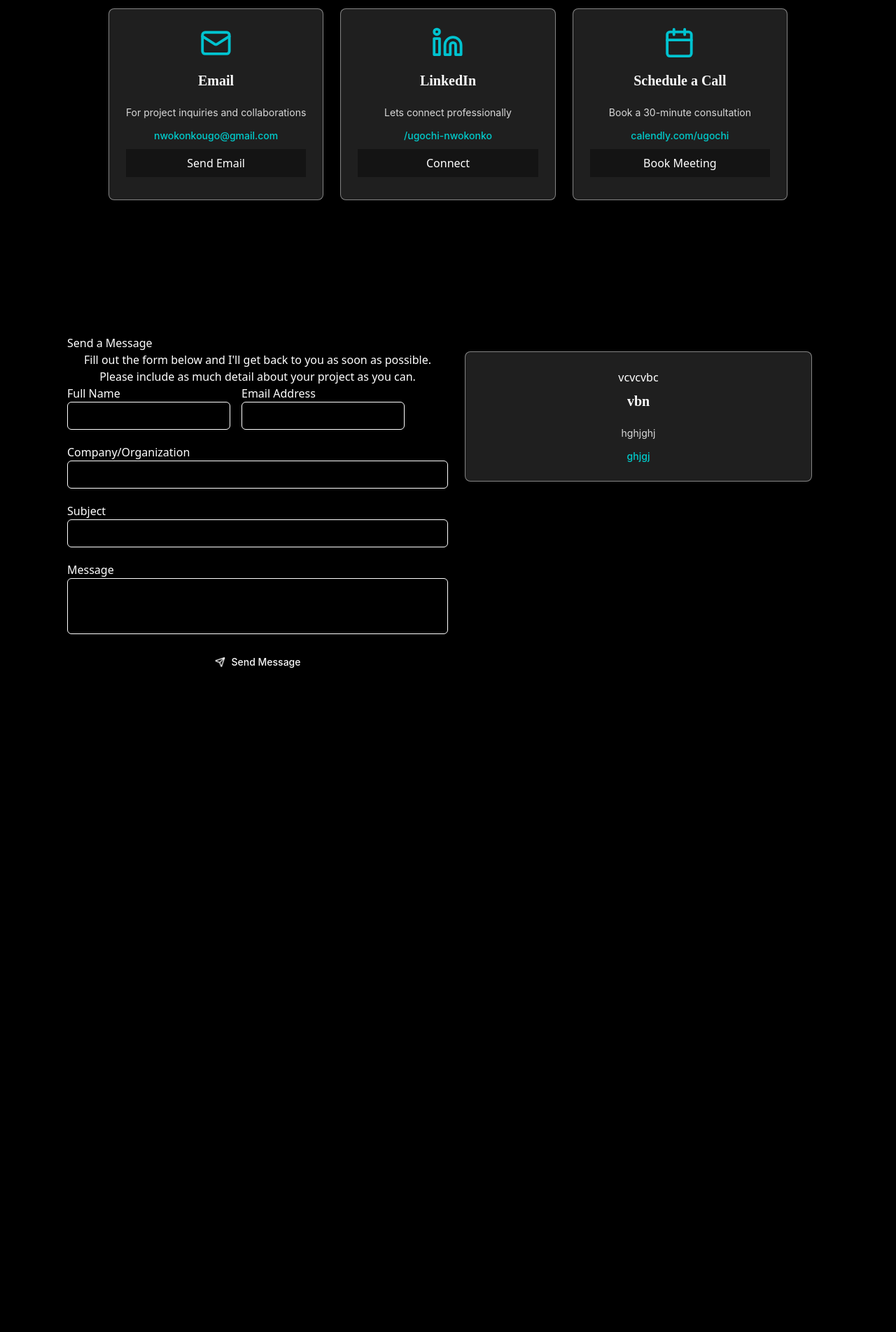
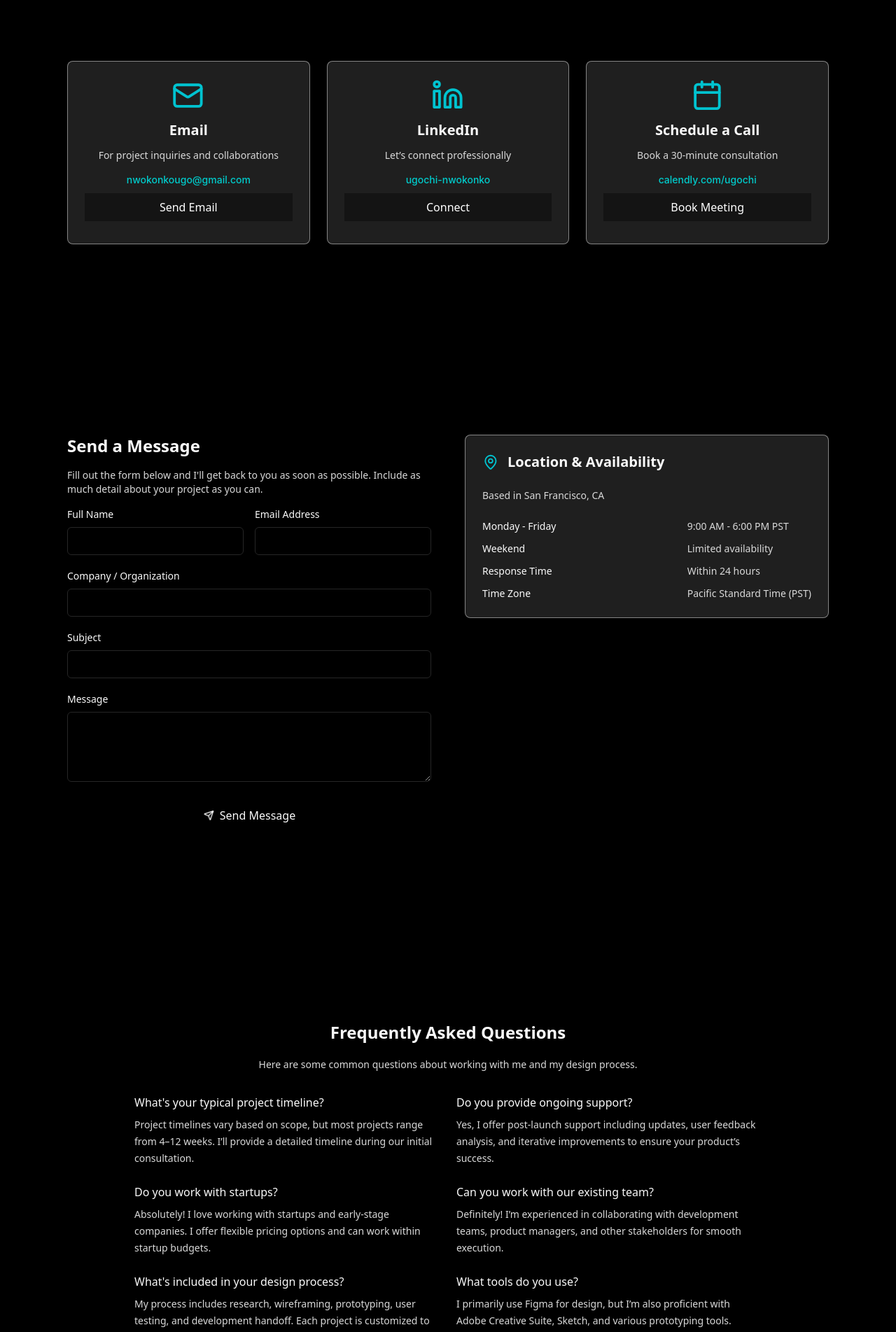
Before and after one commit to MOYIN-21/Portfolio-Website, a React (Vite) app: page /contact in a window 1280 px wide. Shown: the part 380-2283 px from the top of the page at 70% size. Before the commit the page ends 1578 px from the top, so only its background shows below. Built offline with nearby package versions, Linux system fonts and the light colour scheme.

Commit message:
contact done

```diff
--- a/src/components/Sections/Contact.jsx
+++ b/src/components/Sections/Contact.jsx
@@ -1,140 +1,212 @@
-import React from 'react'
-import email from "../../assets/email.svg";
-import LinkedIn from "../../assets/LinkedIn.svg";
+import React from 'react';
+import email from '../../assets/email.svg';
+import LinkedIn from '../../assets/LinkedIn.svg';
 import calendarschedule from '../../assets/calendarschedule.svg';
 import Send from '../../assets/send.png';
-
+import Location from '../../assets/Location.svg';
+import FooterCTASection from '../reusables/FooterCTASection';
 
 const cards = [
   {
-      icon: <img src={email} alt="Strategy" className="w-12 h-12 mx-auto mb-2" />,
+    icon: email,
     title: 'Email',
     description: 'For project inquiries and collaborations',
     com: 'nwokonkougo@gmail.com',
-      buttonText: "Send Email",
-      link:"https://www.linkedin.com/in/ugochi-nwokonko/"
+    buttonText: 'Send Email',
+    link: 'mailto:nwokonkougo@gmail.com',
   },
   {
-      icon: <img src={LinkedIn} alt="Leadership" className="w-12 h-12  mx-auto mb-2" />,
+    icon: LinkedIn,
     title: 'LinkedIn',
-      description: 'Lets connect professionally',
-      com: '/ugochi-nwokonko',
-      buttonText: "Connect",
-      link: "https://www.linkedin.com/in/ugochi-nwokonko/"
+    description: 'Let’s connect professionally',
+    com: 'ugochi-nwokonko',
+    buttonText: 'Connect',
+    link: 'https://www.linkedin.com/in/ugochi-nwokonko/',
   },
   {
-      icon: <img src={calendarschedule} alt="Schedule" className="w-12 h-12 mx-auto mb-2" />,
+    icon: calendarschedule,
     title: 'Schedule a Call',
     description: 'Book a 30-minute consultation',
     com: 'calendly.com/ugochi',
     buttonText: 'Book Meeting',
-      link: 'https://calendly.com/ugochi/30min'
-    }
+    link: 'https://calendly.com/ugochi/30min',
+  },
+];
+
+const faqs = [
+  {
+    question: "What's your typical project timeline?",
+    answer:
+      "Project timelines vary based on scope, but most projects range from 4–12 weeks. I’ll provide a detailed timeline during our initial consultation.",
+  },
+   {
+    question: 'Do you provide ongoing support?',
+    answer:
+      'Yes, I offer post-launch support including updates, user feedback analysis, and iterative improvements to ensure your product’s success.',
+  },
+  {
+    question: 'Do you work with startups?',
+    answer:
+      'Absolutely! I love working with startups and early-stage companies. I offer flexible pricing options and can work within startup budgets.',
+  },
+   {
+    question: 'Can you work with our existing team?',
+    answer:
+      'Definitely! I’m experienced in collaborating with development teams, product managers, and other stakeholders for smooth execution.',
+  },
+  {
+    question: "What's included in your design process?",
+    answer:
+      'My process includes research, wireframing, prototyping, user testing, and development handoff. Each project is customized to your needs.',
+  },
+  {
+    question: 'What tools do you use?',
+    answer:
+      'I primarily use Figma for design, but I’m also proficient with Adobe Creative Suite, Sketch, and various prototyping tools.',
+  },
 ];
 
 const Contact = () => {
-
-  const handleSubmit=()=>{
-
-  }
+  const handleSubmit = () => {};
 
   return (
-     <section id="contact"
-    className="min-h-screen px-4 md:px-16  lg:px-24 flex flex-col items-center space-y-20 py-10 pt-30"
+    <section
+      id="contact"
+      className="min-h-screen px-4 sm:px-8 md:px-16 lg:px-24 flex flex-col items-center space-y-20 py-10 pt-30"
     >
-       <div className="flex flex-col text-center space-y-48 ">
-         <p className="text-semantic-heading1 leading-10 md:text-7xl text-2xl">
-          Let's <span className='text-[#00CCCC]'>Connect</span>
-        </p>
+      <div className="text-center">
+        <h2 className="text-3xl md:text-6xl font-semibold leading-tight">
+          Let's <span className="text-[#00CCCC]">Connect</span>
+        </h2>
+      </div>
 
-         <div className="flex flex-col">
-            <div className="grid grid-cols-1 md:grid-cols-3 gap-6 max-w-6xl mx-auto mt-10">
-              {cards.map((card, index) => (
-                <div key={index} className="border space-y-2 border-[#EBEBEB80] bg-[#1F1F1F]  rounded-lg p-6 text-center">
-                  <div className="flex justify-center"> {card.icon}</div>
-                  <p className="text-[#FAFAFA] mt-2 Text-playfair-display-semiBold text-xl leading-7">{card.title}</p>
-                  <p className="text-[#D9D9D9] pt-3 text-inter-regular text-sm leading-6">{card.description}</p>
-                  <a className="text-[14px] leading-5 text-[#00CCCC] text-inter-medium"> {card.com}
-                  </a>
-                <div className='py-2'>
-                   <a
-                    href={card.link}
-                    target="_blank"
-                    rel="noopener noreferrer"
+      <div className="grid grid-cols-1 md:pt-48 pt-10 sm:grid-cols-2 md:grid-cols-3 gap-6 w-full max-w-6xl">
+        {cards.map((card, i) => (
+          <div
+            key={i}
+            className="border border-[#EBEBEB80] bg-[#1F1F1F] rounded-lg p-6 text-center space-y-3 hover:scale-[1.02] transition-transform duration-200"
           >
-                    <button className="bg-[#141414] cursor-pointer text-white w-full px-4 py-2 items-center justify-center">
-                      {card.buttonText}
-                    </button>
-                  </a>
-                </div>
+            <img src={card.icon} alt={card.title} className="w-12 h-12 mx-auto" />
+            <h3 className="text-xl text-[#FAFAFA] font-semibold">{card.title}</h3>
+            <p className="text-sm text-[#D9D9D9]">{card.description}</p>
+            <a className="text-[14px] leading-5 text-[#00CCCC] text-inter-medium"> {card.com} </a>
+            <div className='py-2'> <a href={card.link} target="_blank" rel="noopener noreferrer" > <button className="bg-[#141414] cursor-pointer text-white w-full px-4 py-2 items-center justify-center"> {card.buttonText} </button> </a> </div>
           </div>
         ))}
       </div>
 
-            <div
-              className="flex flex-col md:flex-row w-full max-w-7xl py-48 overflow-hidden"
-            >
-              <div className="hidden md:block w-1/2">
-                <p className='flex justify-start'>Send a Message</p>
-                <p>Fill out the form below and I'll get back to you as soon as possible. Please include as much detail about your project as you can.</p>
+      <div className="flex flex-col md:flex-row gap-12 w-full max-w-6xl pt-10 md:pt-48">
+        <div className="flex-1 space-y-4">
+          <h3 className="text-2xl text-[#FAFAFA] font-semibold">Send a Message</h3>
+          <p className="text-sm text-[#D9D9D9]">
+            Fill out the form below and I'll get back to you as soon as possible. Include as much
+            detail about your project as you can.
+          </p>
 
-                <form>
-                  <div className='flex flex-col space-y-5'>
-                    <div className='flex flex-row gap-4 w-full'>
-                      <div>
-                        <p className='flex justify-start'> Full Name</p>
-                        <input type="text" name="" id="" className='border boder-[#262626] h-10 w-full rounded-md' />
+          <form className="space-y-5">
+            <div className="flex flex-col md:flex-row gap-4">
+              <div className="flex-1 space-y-2">
+                <p className="text-[#FAFAFA] text-sm">Full Name</p>
+                <input
+                  type="text"
+                  className="border border-[#262626] bg-transparent text-white h-10 w-full rounded-md px-3"
+                />
               </div>
-                      <div>
-                        <p className='flex justify-start'>Email Address</p>
-                        <input type="email" name="" id="" className='border boder-[#262626] h-10 w-full rounded-md' />
+              <div className="flex-1 space-y-2">
+                <p className="text-[#FAFAFA] text-sm">Email Address</p>
+                <input
+                  type="email"
+                  className="border border-[#262626] bg-transparent text-white h-10 w-full rounded-md px-3"
+                />
               </div>
             </div>
 
-                    <div>
-                      <p className='flex justify-start'> Company/Organization</p>
-                      <input type="text" name="" id="" className='border boder-[#262626] h-10 w-full rounded-md' />
+            <div className='space-y-2'>
+              <p className="text-[#FAFAFA] text-sm">Company / Organization</p>
+              <input
+                type="text"
+                className="border border-[#262626] bg-transparent text-white h-10 w-full rounded-md px-3"
+              />
             </div>
 
-                    <div>
-                      <p className='flex justify-start'>Subject</p>
-                      <input type="text" name="" id="" className='border boder-[#262626] h-10 w-full rounded-md' />
+            <div className='space-y-2'>
+              <p className="text-[#FAFAFA] text-sm">Subject</p>
+              <input
+                type="text"
+                className="border border-[#262626] bg-transparent text-white h-10 w-full rounded-md px-3"
+              />
             </div>
 
-                    <div>
-                      <p className='flex justify-start'>Message</p>
-                      <input type="text" name="" id="" className='border boder-[#262626] max-h-32 min-h-20 w-full rounded-md' />
+            <div className='space-y-2'>
+              <p className="text-[#FAFAFA] text-sm">Message</p>
+              <textarea
+                className="border border-[#262626] bg-transparent text-white w-full rounded-md p-3 min-h-[100px]"
+              ></textarea>
             </div>
 
             <button
-                      type='button'
+              type="button"
               onClick={handleSubmit}
-                      className={`flex items-center justify-center gap-2 px-4 py-2.5 w-full text-[#FAFAFA] transition`}
+              className="flex items-center cursor-pointer justify-center gap-2 px-4 py-2.5 w-full text-[#FAFAFA]"
             >
               <img src={Send} alt="Send" className="w-4 h-4" />
-                      <span className='text-inter-medium text-sm leading-5'>Send Message</span>
+              <span>Send Message</span>
             </button>
-                  </div>
-
           </form>
         </div>
 
-              <div className="w-full md:w-1/2 p-6 flex flex-col space-y-4">
-                <div className="border space-y-2 border-[#EBEBEB80] bg-[#1F1F1F]  rounded-lg p-6 text-center">
-                  <div className="flex justify-center"> vcvcvbc</div>
-                  <p className="text-[#FAFAFA] mt-2 Text-playfair-display-semiBold text-xl leading-7">vbn</p>
-                  <p className="text-[#D9D9D9] pt-3 text-inter-regular text-sm leading-6">hghjghj</p>
-                  <a className="text-[14px] leading-5 text-[#00CCCC] text-inter-medium">  ghjgj
-                  </a>
+        <div className="flex-1">
+          <div className="border border-[#EBEBEB80] bg-[#1F1F1F] rounded-lg p-6 space-y-6">
+            <div className="flex items-center gap-3">
+              <img src={Location} alt="location" className="w-6 h-6" />
+              <h3 className="text-xl text-[#FAFAFA] font-semibold">Location & Availability</h3>
+            </div>
+            <p className="text-sm text-[#D9D9D9]">Based in San Francisco, CA</p>
+            <div className="flex justify-between text-sm text-[#FAFAFA]">
+              <div className="space-y-3">
+                <p>Monday - Friday</p>
+                <p>Weekend</p>
+                <p>Response Time</p>
+                <p>Time Zone</p>
+              </div>
+              <div className="space-y-3 text-[#D9D9D9]">
+                <p>9:00 AM - 6:00 PM PST</p>
+                <p>Limited availability</p>
+                <p>Within 24 hours</p>
+                <p>Pacific Standard Time (PST)</p>
+              </div>
             </div>
           </div>
         </div>
       </div>
 
+      <div className="w-full max-w-4xl space-y-8 md:pt-48 pt-10">
+        <div className="text-center space-y-5">
+          <h3 className="text-2xl text-[#FAFAFA] font-semibold">Frequently Asked Questions</h3>
+          <p className="text-sm text-[#D9D9D9]">
+            Here are some common questions about working with me and my design process.
+          </p>
         </div>
 
+        <div className="grid grid-cols-1 md:grid-cols-2 gap-6">
+          {faqs.map((faq, i) => (
+            <div key={i} className="space-y-2 rounded-lg ">
+              <p className="text-[#FAFAFA] text-base font-medium">{faq.question}</p>
+              <p className="text-[#D9D9D9] text-sm leading-6">{faq.answer}</p>
+            </div>
+          ))}
+        </div>
+      </div>
+
+        <FooterCTASection
+          title="Ready to Start Your Next Project?"
+          description="Whether you're just starting with an idea or need help improving an existing product, I'm here to help bring your vision to life."
+          primaryText="Schedule a call"
+          secondaryText="View my work"
+          secondaryLink="/projects"
+        />
     </section>
-  )
-}
+  );
+};
 
-export default Contact
+export default Contact;
```
Lines whose indentation alone changed are shown as unchanged.
